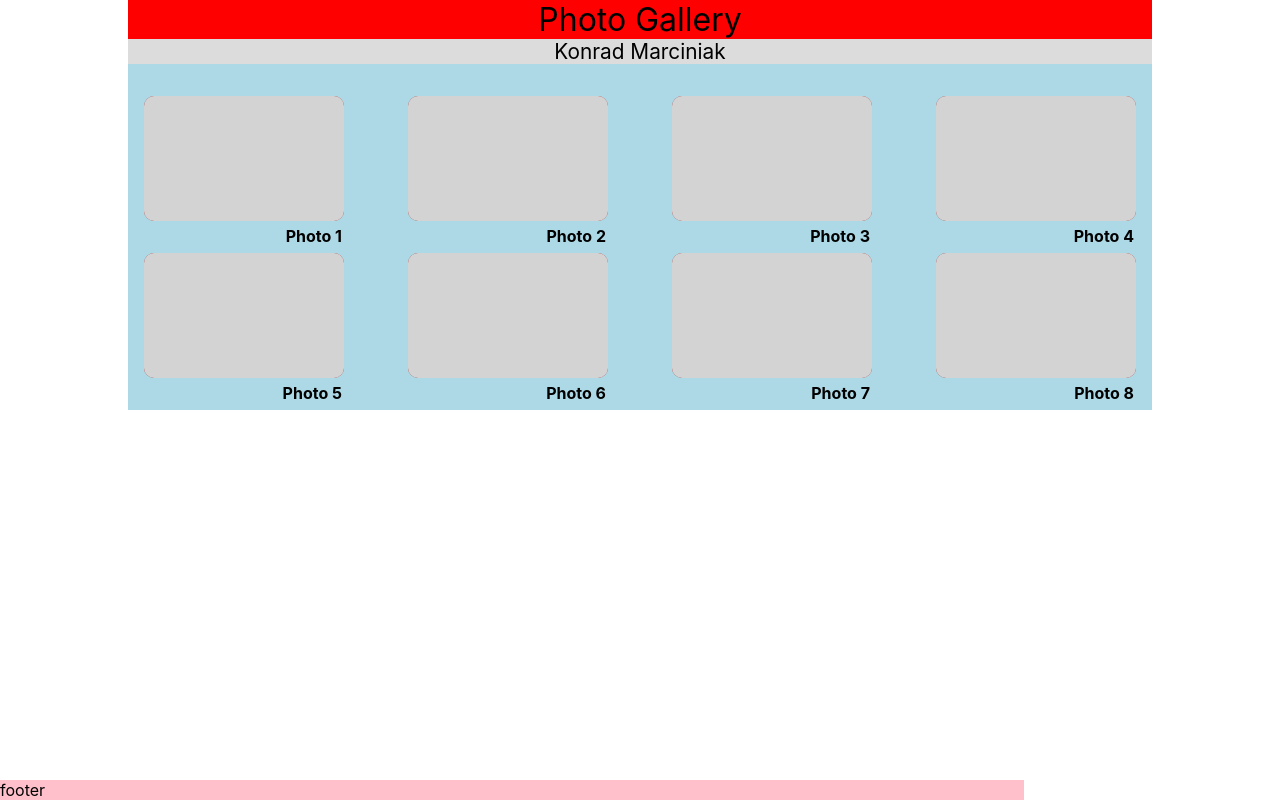
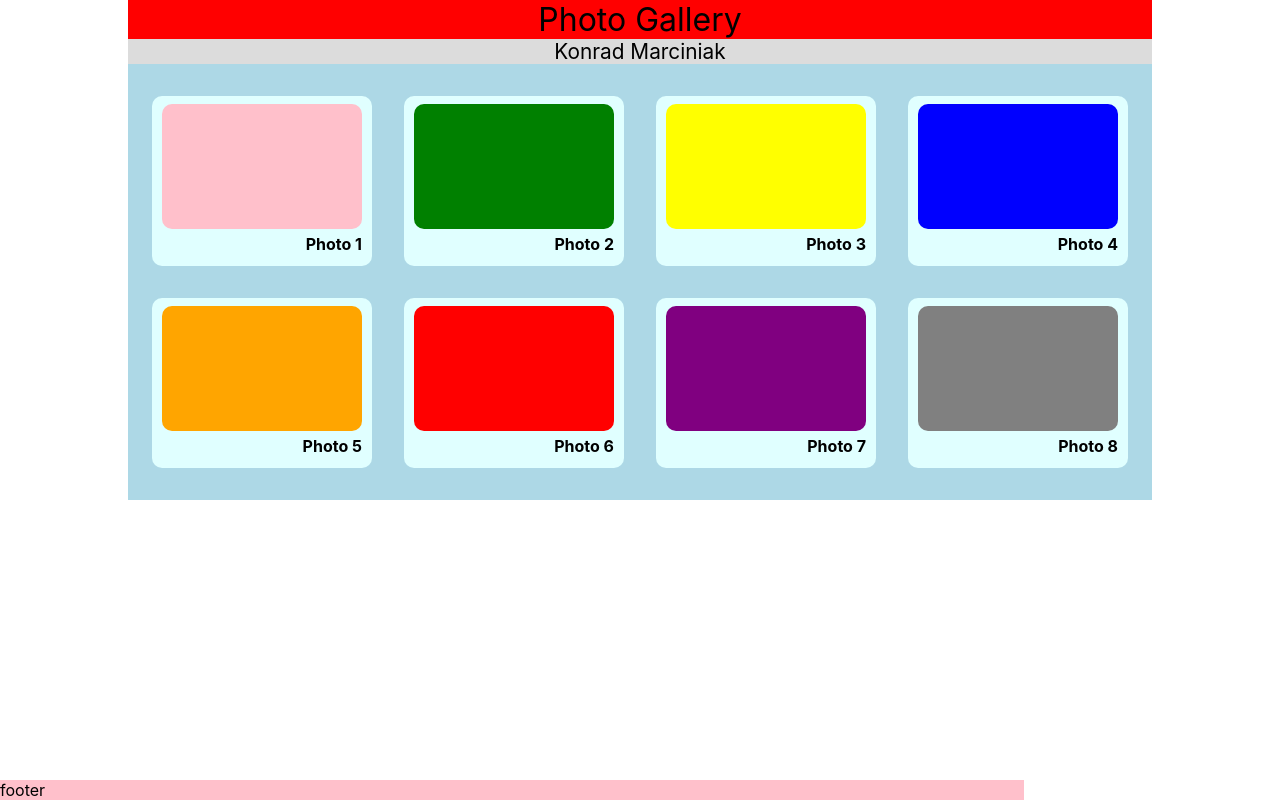
Before and after one commit to frameiteasy/simple-photo-gallery, a React (Create React App) app: page /gallery/1 in a window 1280 px wide. Built offline with nearby package versions, Linux system fonts and the light colour scheme.

Commit message:
adding slider view on photo clisk

```diff
--- a/src/components/AlbumTile/AlbumTile.tsx
+++ b/src/components/AlbumTile/AlbumTile.tsx
@@ -5,13 +5,14 @@ type AlbumTileProps = {
   title: string;
   description?: string;
   date?: string;
+  cover?: string;
   openGallery: (galleryName: string) => void;
 };
 
 export const AlbumTile = (props: AlbumTileProps) => {
   return (
     <div className="album_tile" onClick={() => props.openGallery(props.title)}>
-      <PictureTile />
+      <PictureTile bcolor={props.cover} />
       <div className="album_info">
         <div className="album_name">{props.title}</div>
         <div className="album_date">{props.date}</div>
--- a/src/components/Albums/Albums.tsx
+++ b/src/components/Albums/Albums.tsx
@@ -9,39 +9,46 @@ export const Albums = () => {
       <AlbumTile
         title="Album 1"
         description="This is album 1"
+        cover="red"
         openGallery={openGallery}
       />
       <AlbumTile
         title="Album 2"
+        cover="yellow"
         description="This is album 2"
         openGallery={openGallery}
       />
       <AlbumTile
         title="Album 3"
+        cover="pink"
         description="This is album 3"
         openGallery={openGallery}
       />
       <AlbumTile
         title="Album 4"
         description="This is album 4"
+        cover="green"
         openGallery={openGallery}
       />
       <AlbumTile
         title="Album 5"
         description="This is album 5"
+        cover="blue"
         openGallery={openGallery}
       />
       <AlbumTile
         title="Album 6"
         description="This is album 6"
+        cover="purple"
         openGallery={openGallery}
       />
       <AlbumTile
         title="Album 7"
         description="This is album 7 and many more words just to see how album tile looks like"
+        cover="grey"
         openGallery={openGallery}
       />
-      <AlbumTile title="Album 8" openGallery={openGallery} />
+      <AlbumTile title="Album 8" cover="black" openGallery={openGallery} />
     </div>
   );
 };
--- a/src/components/Gallery/Gallery.tsx
+++ b/src/components/Gallery/Gallery.tsx
@@ -1,17 +1,31 @@
 import { PhotoTile } from '../PhotoTile/PhotoTile';
 import './Gallery.css';
+import { useGallery } from './useGallery';
 
 export const Gallery = () => {
+  const { openSliderView } = useGallery();
   return (
     <div id="gallery">
-      <PhotoTile title="Photo 1" />
-      <PhotoTile title="Photo 2" />
-      <PhotoTile title="Photo 3" />
-      <PhotoTile title="Photo 4" />
-      <PhotoTile title="Photo 5" />
-      <PhotoTile title="Photo 6" />
-      <PhotoTile title="Photo 7" />
-      <PhotoTile title="Photo 8" />
+      <PhotoTile title="Photo 1" file="pink" openSliderView={openSliderView} />
+      <PhotoTile title="Photo 2" file="green" openSliderView={openSliderView} />
+      <PhotoTile
+        title="Photo 3"
+        file="yellow"
+        openSliderView={openSliderView}
+      />
+      <PhotoTile title="Photo 4" file="blue" openSliderView={openSliderView} />
+      <PhotoTile
+        title="Photo 5"
+        file="orange"
+        openSliderView={openSliderView}
+      />
+      <PhotoTile title="Photo 6" file="red" openSliderView={openSliderView} />
+      <PhotoTile
+        title="Photo 7"
+        file="purple"
+        openSliderView={openSliderView}
+      />
+      <PhotoTile title="Photo 8" file="grey" openSliderView={openSliderView} />
     </div>
   );
 };
--- /dev/null
+++ b/src/components/Gallery/useGallery.tsx
@@ -0,0 +1,13 @@
+type ReturnUseGalleryType = {
+  openSliderView: (photoFile: string) => void;
+};
+
+export const useGallery = (): ReturnUseGalleryType => {
+  const openSliderView = (photoFile: string): void => {
+    console.log('open slider view ', photoFile);
+  };
+
+  return {
+    openSliderView,
+  };
+};
--- a/src/components/PhotoTile/PhotoTile.css
+++ b/src/components/PhotoTile/PhotoTile.css
@@ -1,12 +1,4 @@
 .photo_tile {
-  width: 200px;
-  height: 125px;
-  background-color: brown;
-  margin: auto;
-  border-radius: 10px;
-}
-
-.album_tile {
   width: 220px;
   height: auto;
   background: lightcyan;
--- a/src/components/PhotoTile/PhotoTile.tsx
+++ b/src/components/PhotoTile/PhotoTile.tsx
@@ -2,17 +2,20 @@ import './PhotoTile.css';
 import { PictureTile } from '../PictureTile/PictureTile';
 
 type PhotoTileProps = {
-  mini_file?: string;
-  big_file?: string;
+  file: string;
   title?: string;
   date?: string;
   description?: string;
+  openSliderView: (photoFile: string) => void;
 };
 
 export const PhotoTile = (props: PhotoTileProps) => {
   return (
-    <div className="photo_tile">
-      <PictureTile />
+    <div
+      className="photo_tile"
+      onClick={() => props.openSliderView(props.file)}
+    >
+      <PictureTile bcolor={props.file} />
       <div className="photo_info">
         <div className="photo_title">{props.title}</div>
         <div className="photo_date">{props.date}</div>
--- a/src/components/PictureTile/PictureTile.css
+++ b/src/components/PictureTile/PictureTile.css
@@ -1,4 +1,4 @@
-.photo_tile {
+.picture_tile {
   width: 200px;
   height: 125px;
   background-color: brown;
--- a/src/components/PictureTile/PictureTile.tsx
+++ b/src/components/PictureTile/PictureTile.tsx
@@ -6,11 +6,16 @@ type PictureTileProps = {
   title?: string;
   date?: string;
   description?: string;
+  bcolor?: string;
 };
 
 export const PictureTile = (props: PictureTileProps) => {
   return (
     // set photo image as the background
-    <div className="photo_tile" style={{ backgroundColor: `lightgrey` }} />
+    <div
+      className="picture_tile"
+      style={{ backgroundColor: `${props.bcolor}` }}
+    />
+    // <div className="picture_tile" />
   );
 };
```
